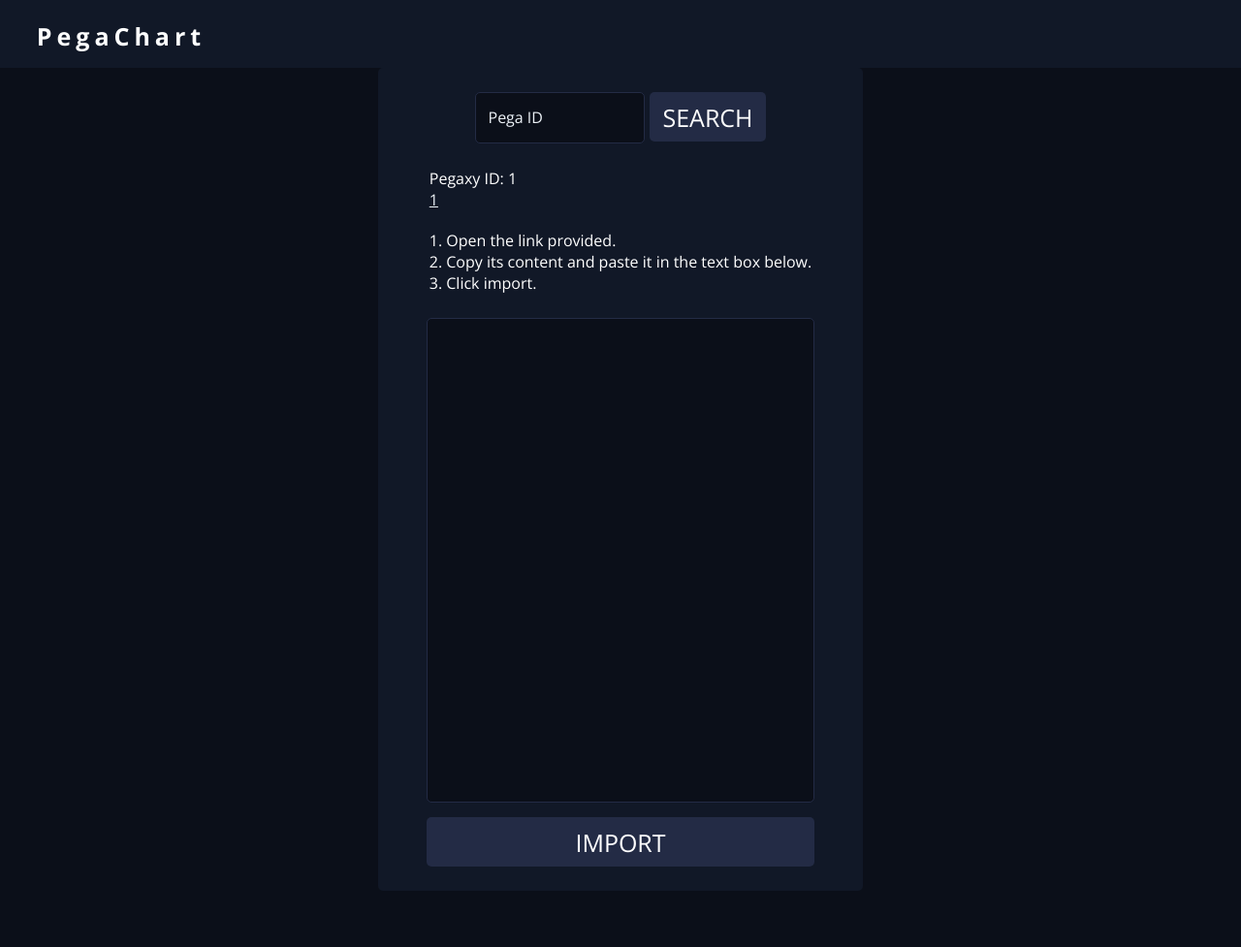
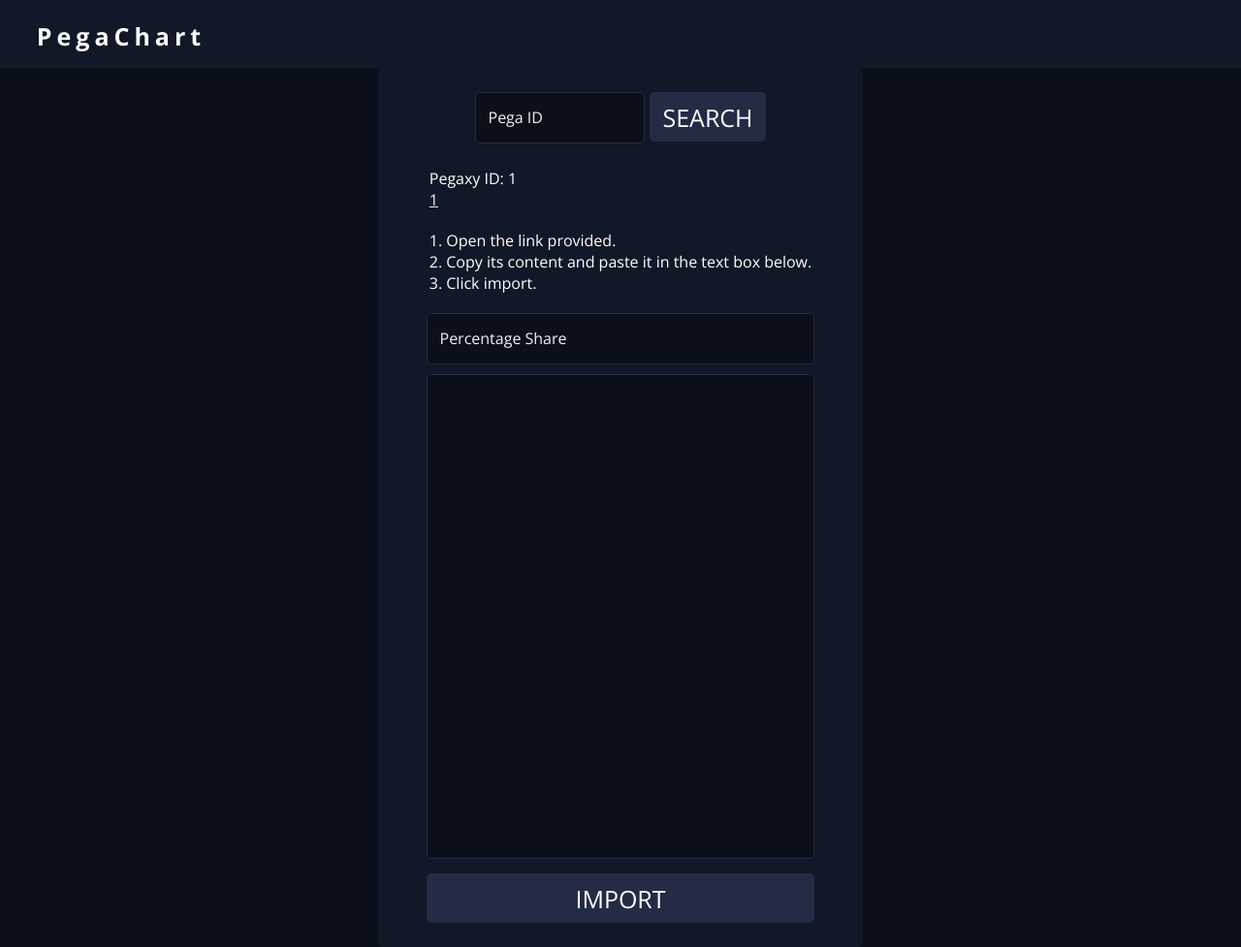
Before and after one commit to lucitian/PegaChart, a Django app: template django_PegaChart/templates/directories/pegachart.html in a window 1280 px wide. Shown: the whole page at 97% size. Before the commit the page ends 919 px from the top, so only its background shows below. Run offline with Django 4.2, Linux system fonts and the light colour scheme; the template is opened without the code that fills it: most values are stand-ins (such as "Sample title", 1, 10 or a date in 2020).

Commit message:
added percentage share

```diff
--- a/django_PegaChart/static/directories/css/pegachart.css
+++ b/django_PegaChart/static/directories/css/pegachart.css
@@ -82,6 +82,53 @@
     background-color: #0B0F19;
 }
 
+.pega-share {
+    margin: 20px 0 0 0;
+    position: relative;
+    display: flex;
+    gap: 5px;
+}
+
+.pega-share-input {
+    font-family: 'OpenSans', monospace;
+    outline: none;
+    border: 1px solid #232B45;
+    width: 100%;
+    padding: 12px 0 12px 12px;
+    font-size: 20px;
+    border-radius: 5px;
+}
+
+.pega-share .pega-share-input:focus {
+    border: 1px solid #232B45;
+}
+
+.pega-share .pega-share-input:valid + label {
+    bottom: 16px;
+    padding: 0 5px;
+    color: #EDF2F7;
+}
+
+.pega-share .pega-share-input:focus + label {
+    bottom: 42px;
+    padding: 0 5px;
+    color: #EDF2F7;
+}
+
+.pega-share label {
+    font-size: 16px;
+    color: #8d8d8d;
+    position: absolute;
+    bottom: 9px;
+    left: 8.5px;
+    transition: 0.15s;
+}
+
+.pega-share input[type='text'] {
+    background-color: #0B0F19;
+    color: #EDF2F7;
+}
+
 .pega-instructions {
     margin: 25px 25px 0 25px;
 }
@@ -95,7 +142,7 @@
     resize: none;
     width: 400px;
     height: 500px;
-    margin: 25px 0 0 0;
+    margin: 10px 0 0 0;
     outline: none;
     border: 1px solid #232B45;
     border-radius: 5px;
--- a/django_PegaChart/templates/directories/pegachart.html
+++ b/django_PegaChart/templates/directories/pegachart.html
@@ -20,6 +20,10 @@
             </div>
             <form action="" method="POST">
                 {% csrf_token %}
+                <div class="pega-share">
+                    <input type="text" class="pega-share-input" id="pega-share-input" name="PegaShare">
+                    <label>Percentage Share</label>
+                </div>
                 <div>
                     <textarea class="pega-api-content" name="PegaApiContent"></textarea>
                 </div>
```
Also changed, not shown: django_PegaChart/views.py (+7 -2 lines).
